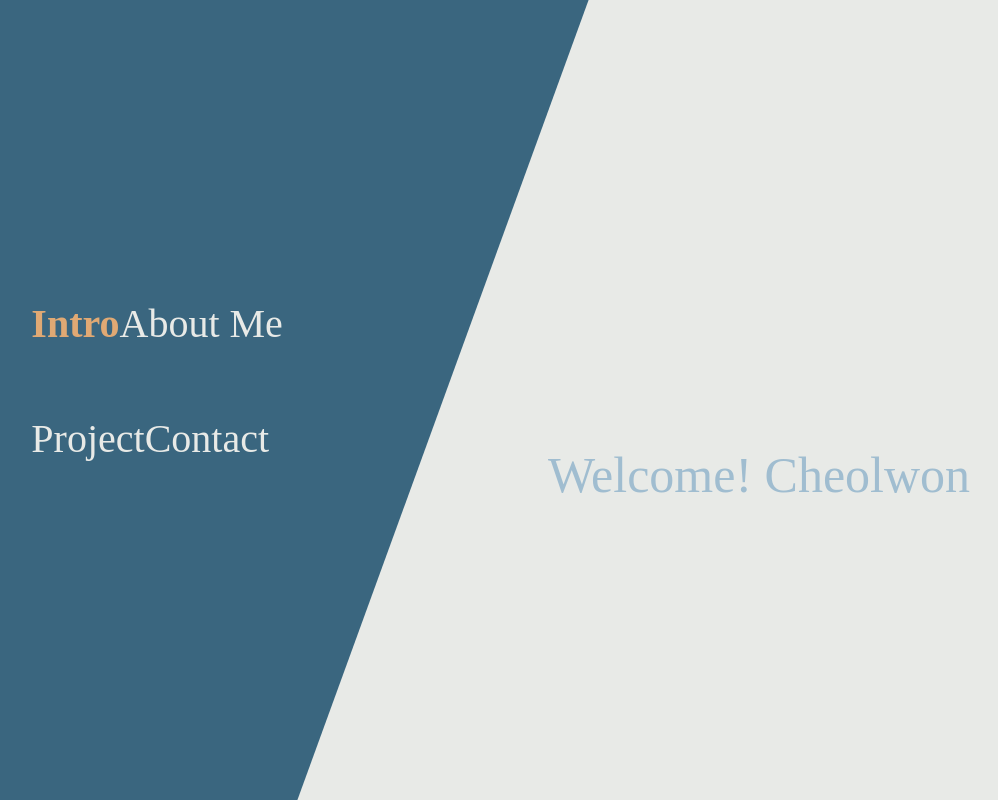
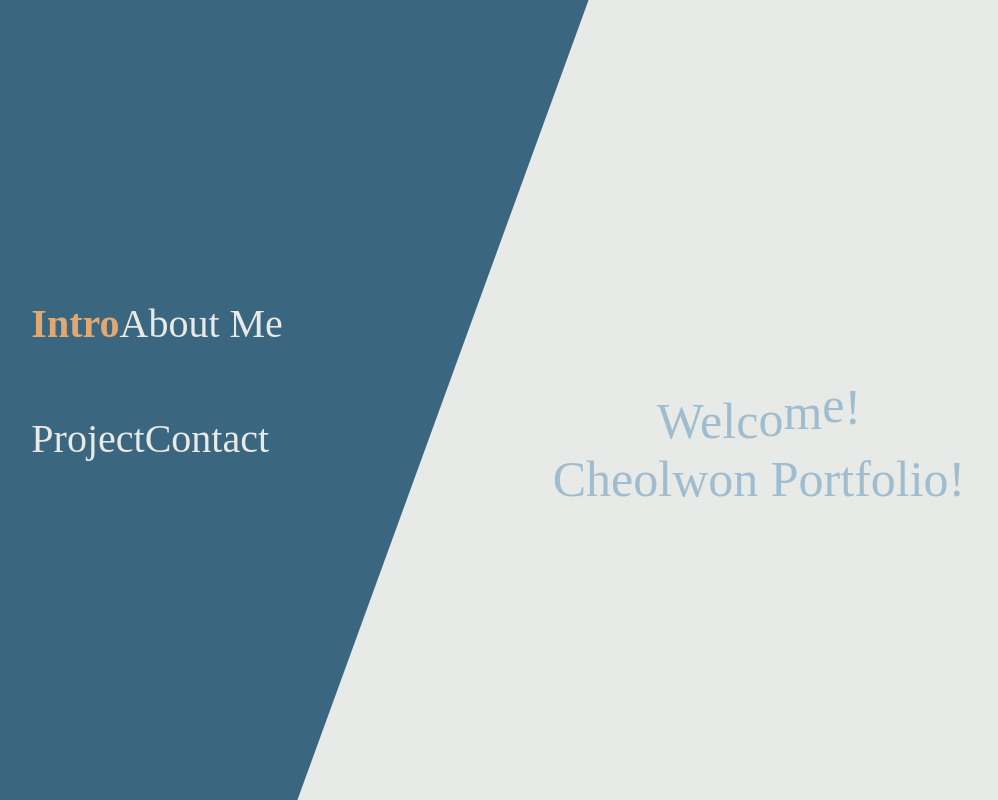
Before and after one commit to DevWonny/portfolio, a React (Create React App) app: page / in a window 1280 px wide. Shown: the whole page, without its empty margins (105-1103 px from the left). Built offline with nearby package versions, Linux system fonts and the light colour scheme; a web font is replaced by a local one.

Commit message:
feat : intro 수정

```diff
--- a/src/view/Intro.jsx
+++ b/src/view/Intro.jsx
@@ -1,50 +1,61 @@
 import React, { useEffect, useState } from "react";
 import { useLocation } from "react-router-dom";
-import styled from "styled-components";
+import styled, { keyframes } from "styled-components";
 
 import BackCommon from "../components/BackCommon";
 
 const Intro = () => {
   const location = useLocation();
-  const welcomeText = `Welcome! Cheolwon Portfolio!`;
-  // const welcomeNext = "";
-
-  // 문자열 하나씩 더해서 만들어 줄 state
-  const [firstTitle, setFirstTitle] = useState("");
-  // const [secondTitle, setSecondTitle] = useState("");
-
-  // 출력 될 문자 갯수 count state
-  const [count, setCount] = useState(0);
-
-  useEffect(() => {
-    const typingInterval = setInterval(() => {
-      setFirstTitle((prev) => {
-        let result = prev ? prev + welcomeText[count] : welcomeText[0];
-        setCount(count + 1);
-
-        if (count >= welcomeText.length) {
-          setCount(0);
-          setFirstTitle("");
-        }
-
-        return result;
-      });
-    }, 300);
-
-    return () => {
-      clearInterval(typingInterval);
-    };
-  });
 
   return (
     <>
       <BackCommon pathname={location.pathname} />
-      <IntroWarp>{firstTitle}</IntroWarp>
+      <IntroWarp>
+        <div>
+          <span>W</span>
+          <span>e</span>
+          <span>l</span>
+          <span>c</span>
+          <span>o</span>
+          <span>m</span>
+          <span>e</span>
+          <span>!</span>
+        </div>
+
+        <p>Cheolwon Portfolio!</p>
+      </IntroWarp>
     </>
   );
 };
 
 export default Intro;
+
+const textUp = keyframes`
+  0%{
+    top : 0%;
+  }
+  20%{
+    top : -1rem;
+  }
+  40%{
+    top : 0;
+  }
+  60%{
+    top : 0;
+  }
+  80%{
+    top : 0;
+  }
+`;
+
+const textView = keyframes`
+  0%{
+    opacity: 0;
+  }
+  80%{
+    opacity: 1;
+  }
+`;
 
 const IntroWarp = styled.div`
   width: 55%;
@@ -52,9 +63,46 @@ const IntroWarp = styled.div`
   position: absolute;
   top: 250px;
   right: 5%;
-  text-align: center;
-  line-height: 450px;
   font-family: GmarketSansMedium;
   font-size: 50px;
   color: #a0bdd0;
+  display: flex;
+  flex-direction: column;
+  align-items: center;
+  justify-content: center;
+
+  & span {
+    position: relative;
+    animation: ${textUp} 1.5s infinite;
+  }
+
+  & span:nth-of-type(1) {
+    animation-delay: 0.1s;
+  }
+  & span:nth-of-type(2) {
+    animation-delay: 0.2s;
+  }
+  & span:nth-of-type(3) {
+    animation-delay: 0.3s;
+  }
+  & span:nth-of-type(4) {
+    animation-delay: 0.4s;
+  }
+  & span:nth-of-type(5) {
+    animation-delay: 0.5s;
+  }
+  & span:nth-of-type(6) {
+    animation-delay: 0.6s;
+  }
+  & span:nth-of-type(7) {
+    animation-delay: 0.7s;
+  }
+  & span:nth-of-type(8) {
+    animation-delay: 0.8s;
+  }
+
+  & p {
+    margin: 0;
+    animation: ${textView} 3s;
+  }
 `;
```
